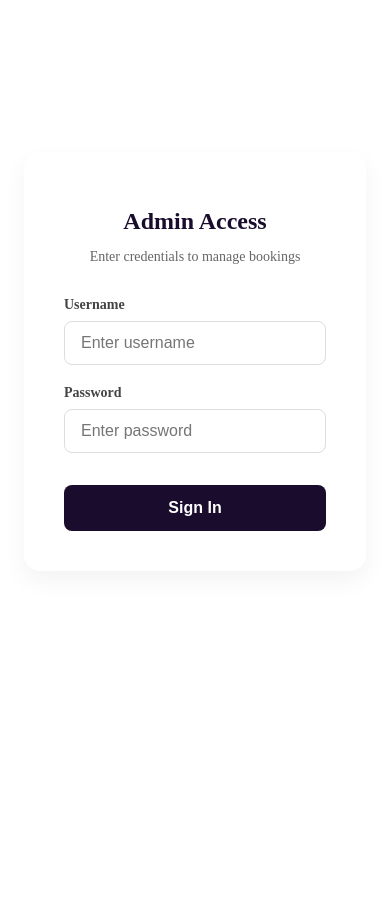
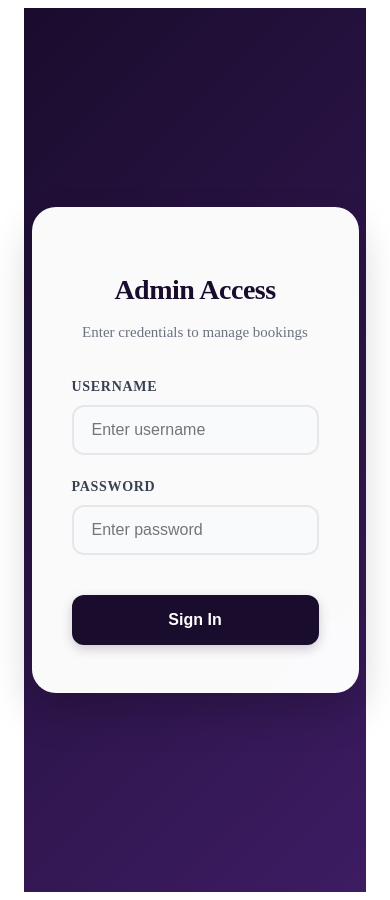
Before and after one commit to hunainhyder/appliedebooking, a React (Vite) app: page /login in a window 390 px wide. Before the commit the page ends 844 px from the top, so only its background shows below. Built offline with nearby package versions, Linux system fonts and the light colour scheme; no server answers.

Commit message:
Refined Admin and Login UI with premium glassmorphism designs and fully responsive layouts. Implemented interactive loading states and optimized mobile table behavior for a seamless management experience

```diff
--- a/src/App.jsx
+++ b/src/App.jsx
@@ -49,40 +49,65 @@ function App() {
 
 const styles = {
   nav: {
-    padding: '1.2rem 2rem',
-    backgroundColor: '#fff',
-    borderBottom: '1px solid #edf2f7',
+    padding: '1rem 2rem',
+    backgroundColor: 'rgba(255, 255, 255, 0.9)',
+    borderBottom: '1px solid #f3f4f6',
     marginBottom: '2rem',
     display: 'flex',
     justifyContent: 'space-between',
     alignItems: 'center',
-    boxShadow: '0 2px 4px rgba(0,0,0,0.02)'
+    boxShadow: '0 4px 6px -1px rgba(0, 0, 0, 0.05)',
+    backdropFilter: 'blur(10px)',
+    position: 'sticky',
+    top: 0,
+    zIndex: 100,
   },
   navLinks: {
     display: 'flex',
-    gap: '30px'
+    gap: '32px'
   },
   link: {
     color: '#1a0c2d',
     textDecoration: 'none',
-    fontWeight: '600',
-    fontSize: '15px'
+    fontWeight: '700',
+    fontSize: '14px',
+    textTransform: 'uppercase',
+    letterSpacing: '0.05em',
+    transition: 'color 0.2s',
+    display: 'flex',
+    alignItems: 'center',
+    gap: '8px'
   },
   logoutBtn: {
-    padding: '8px 16px',
-    backgroundColor: '#fef2f2',
-    color: '#dc2626',
-    border: '1px solid #fecaca',
-    borderRadius: '6px',
+    padding: '10px 20px',
+    backgroundColor: '#fff',
+    color: '#ef4444',
+    border: '2px solid #fee2e2',
+    borderRadius: '12px',
     cursor: 'pointer',
-    fontWeight: '600',
-    fontSize: '14px'
+    fontWeight: '700',
+    fontSize: '13px',
+    transition: 'all 0.2s',
+    textTransform: 'uppercase',
   },
   container: {
-    maxWidth: '1100px',
+    maxWidth: '1280px',
     margin: '0 auto',
-    padding: '1rem'
+    padding: '0 1rem'
   }
 };
 
+// CSS for navbar link hover
+const styleSheet = document.createElement("style");
+styleSheet.innerText = `
+  a:hover {
+    color: #4c1d95 !important;
+  }
+  button:hover {
+    background-color: #fef2f2 !important;
+    border-color: #fecaca !important;
+  }
+`;
+document.head.appendChild(styleSheet);
+
 export default App;
--- a/src/pages/Admin.jsx
+++ b/src/pages/Admin.jsx
@@ -67,27 +67,28 @@ export default function Admin() {
       )}
 
       <div style={styles.header}>
-        <h1 style={styles.title}>Admin Dashboard</h1>
-        <button onClick={loadData} style={styles.refreshBtn}>
+        <h1 className="admin-title" style={styles.title}>Admin Dashboard</h1>
+        <button className="admin-refresh-btn" onClick={loadData} style={styles.refreshBtn}>
           {loading ? "Loading..." : "🔄 Refresh Data"}
         </button>
       </div>
 
       <div style={styles.statsRow}>
-        <div style={styles.statCard}>
+        <div className="admin-stat-card" style={styles.statCard}>
           <span style={styles.statLabel}>Total Bookings</span>
-          <span style={styles.statValue}>{bookings.length}</span>
+          <span className="admin-stat-value" style={styles.statValue}>{bookings.length}</span>
         </div>
-        <div style={styles.statCard}>
+        <div className="admin-stat-card" style={styles.statCard}>
           <span style={styles.statLabel}>Total Revenue (Booked Only)</span>
-          <span style={styles.statValue}>Rs. {totalRevenue.toLocaleString()}</span>
+          <span className="admin-stat-value" style={styles.statValue}>Rs. {totalRevenue.toLocaleString()}</span>
         </div>
-        <div style={styles.statCard}>
+        <div className="admin-stat-card" style={styles.statCard}>
           <span style={styles.statLabel}>Ticket Price</span>
-          <span style={styles.statValue}>Rs. {ticketPrice}</span>
+          <span className="admin-stat-value" style={styles.statValue}>Rs. {ticketPrice}</span>
         </div>
       </div>
 
+      <div style={styles.tableWrapper}>
         <div style={styles.tableContainer}>
           <table style={styles.table}>
             <thead>
@@ -108,13 +109,14 @@ export default function Admin() {
                   const bTicketId = b["Ticket ID"] || b.ticketId;
                   return (
                     <tr key={bTicketId || index} style={index % 2 === 0 ? {} : styles.altRow}>
-                    <td style={styles.td}>{bTicketId?.substring(0, 8)}...</td>
+                      <td className="ticket-id-cell" style={styles.td}>{bTicketId?.substring(0, 12)}...</td>
                       <td style={styles.td}>{b.Timestamp || b.timestamp}</td>
                       <td style={styles.td}><strong>{b.Name || b.name}</strong></td>
                       <td style={styles.td}>{b.Email || b.email}</td>
                       <td style={styles.td}>{b.Phone || b.phone}</td>
                       <td style={styles.td}>
                         <select
+                          className="status-select"
                           style={styles.statusSelect(bStatus)}
                           value={bStatus}
                           onChange={(e) => handleStatusChange(bTicketId, bStatus, e.target.value)}
@@ -124,7 +126,15 @@ export default function Admin() {
                         </select>
                       </td>
                       <td style={styles.td}>
-                      <span style={{ color: b.Attendance === "TRUE" ? "#10b981" : "#ef4444", fontWeight: "600" }}>
+                        <span style={{
+                          color: b.Attendance === "TRUE" ? "#16a34a" : "#dc2626",
+                          fontWeight: "800",
+                          fontSize: "12px",
+                          backgroundColor: b.Attendance === "TRUE" ? "#f0fdf4" : "#fef2f2",
+                          padding: "4px 10px",
+                          borderRadius: "6px",
+                          textTransform: "uppercase"
+                        }}>
                           {b.Attendance === "TRUE" ? "PRESENT" : "ABSENT"}
                         </span>
                       </td>
@@ -133,13 +143,14 @@ export default function Admin() {
                 })
               ) : (
                 <tr>
-                <td colSpan="7" style={{ ...styles.td, textAlign: "center", padding: "40px" }}>
+                  <td colSpan="7" style={{ ...styles.td, textAlign: "center", padding: "60px" }}>
                     {loading ? "Fetching records..." : "No bookings found"}
                   </td>
                 </tr>
               )}
             </tbody>
           </table>
+        </div>
       </div>
     </div>
   );
@@ -152,130 +163,193 @@ const styles = {
     left: 0,
     right: 0,
     bottom: 0,
-    backgroundColor: "rgba(255,255,255,0.8)",
+    backgroundColor: "rgba(255,255,255,0.85)",
     zIndex: 1000,
     display: "flex",
     flexDirection: "column",
     alignItems: "center",
     justifyContent: "center",
-    backdropFilter: "blur(4px)"
+    backdropFilter: "blur(8px)"
   },
   overlayText: {
-    marginTop: "20px",
+    marginTop: "24px",
     color: "#1a0c2d",
-    fontWeight: "600",
-    fontSize: "18px"
+    fontWeight: "700",
+    fontSize: "20px"
   },
   loader: {
-    width: "48px",
-    height: "48px",
-    border: "5px solid #edf2f7",
+    width: "56px",
+    height: "56px",
+    border: "6px solid #f3f4f6",
     borderBottomColor: "#1a0c2d",
     borderRadius: "50%",
     animation: "rotation 1s linear infinite",
   },
   container: {
-    paddingBottom: "40px"
+    padding: "0 20px 60px",
+    maxWidth: "1200px",
+    margin: "0 auto",
   },
   header: {
     display: "flex",
     justifyContent: "space-between",
     alignItems: "center",
-    marginBottom: "30px"
+    marginBottom: "40px",
+    paddingTop: "20px",
+    gap: "20px",
+    flexWrap: "wrap",
   },
   title: {
-    fontSize: "28px",
-    fontWeight: "800",
+    fontSize: "32px",
+    fontWeight: "900",
     color: "#1a0c2d",
-    margin: 0
+    margin: 0,
+    letterSpacing: "-1px",
   },
   refreshBtn: {
-    padding: "10px 20px",
+    padding: "12px 24px",
     backgroundColor: "#fff",
-    border: "1px solid #ddd",
-    borderRadius: "8px",
+    border: "2px solid #e5e7eb",
+    borderRadius: "12px",
     cursor: "pointer",
-    fontWeight: "600"
+    fontWeight: "700",
+    fontSize: "15px",
+    color: "#374151",
+    transition: "all 0.3s ease",
+    display: "flex",
+    alignItems: "center",
+    gap: "8px",
   },
   statsRow: {
-    display: "flex",
-    gap: "20px",
-    marginBottom: "30px",
-    flexWrap: "wrap"
+    display: "grid",
+    gridTemplateColumns: "repeat(auto-fit, minmax(280px, 1fr))",
+    gap: "24px",
+    marginBottom: "48px",
   },
   statCard: {
-    flex: 1,
-    minWidth: "200px",
     backgroundColor: "#fff",
-    padding: "24px",
-    borderRadius: "12px",
-    boxShadow: "0 4px 6px rgba(0,0,0,0.02)",
-    border: "1px solid #edf2f7",
+    padding: "32px",
+    borderRadius: "24px",
+    boxShadow: "0 10px 15px -3px rgba(0, 0, 0, 0.05), 0 4px 6px -2px rgba(0, 0, 0, 0.05)",
+    border: "1px solid #f3f4f6",
     display: "flex",
     flexDirection: "column",
-    gap: "8px"
+    gap: "12px",
+    transition: "transform 0.3s ease",
   },
   statLabel: {
-    fontSize: "14px",
-    color: "#718096",
-    fontWeight: "600",
+    fontSize: "13px",
+    color: "#6b7280",
+    fontWeight: "800",
     textTransform: "uppercase",
-    letterSpacing: "0.05em"
+    letterSpacing: "0.1em"
   },
   statValue: {
-    fontSize: "24px",
-    color: "#1a202c",
-    fontWeight: "800"
+    fontSize: "32px",
+    color: "#1a0c2d",
+    fontWeight: "900"
+  },
+  tableWrapper: {
+    width: "100%",
+    overflowX: "auto",
+    borderRadius: "24px",
+    boxShadow: "0 20px 25px -5px rgba(0, 0, 0, 0.05), 0 10px 10px -5px rgba(0, 0, 0, 0.04)",
+    backgroundColor: "#fff",
+    border: "1px solid #f3f4f6",
   },
   tableContainer: {
-    backgroundColor: "#fff",
-    borderRadius: "12px",
-    overflow: "hidden",
-    boxShadow: "0 4px 6px rgba(0,0,0,0.02)",
-    border: "1px solid #edf2f7"
+    minWidth: "100%", // Ensures it takes full width of scroll container
   },
   table: {
     width: "100%",
-    borderCollapse: "collapse",
-    textAlign: "left"
+    borderCollapse: "separate",
+    borderSpacing: 0,
+    textAlign: "left",
   },
   th: {
-    padding: "16px 20px",
-    backgroundColor: "#f8fafc",
-    borderBottom: "1px solid #edf2f7",
-    fontSize: "13px",
-    fontWeight: "700",
-    color: "#4a5568",
-    textTransform: "uppercase"
+    padding: "20px 24px",
+    backgroundColor: "#f9fafb",
+    borderBottom: "2px solid #f3f4f6",
+    fontSize: "12px",
+    fontWeight: "800",
+    color: "#4b5563",
+    textTransform: "uppercase",
+    whiteSpace: "nowrap",
+    letterSpacing: "0.05em",
   },
   td: {
-    padding: "16px 20px",
-    fontSize: "14px",
-    color: "#2d3748",
-    borderBottom: "1px solid #f1f5f9"
+    padding: "20px 24px",
+    fontSize: "15px",
+    color: "#111827",
+    borderBottom: "1px solid #f3f4f6",
+    verticalAlign: "middle",
   },
   altRow: {
-    backgroundColor: "#fdfdfd"
+    backgroundColor: "#fcfcfc"
   },
   statusSelect: (status) => ({
-    padding: "4px 10px",
-    borderRadius: "20px",
+    padding: "6px 14px",
+    borderRadius: "9999px",
     fontSize: "12px",
-    fontWeight: "700",
-    border: "1px solid #edf2f7",
+    fontWeight: "800",
+    border: "none",
     cursor: "pointer",
-    backgroundColor: status === "Booked" ? "#e0f2fe" : "#fee2e2",
-    color: status === "Booked" ? "#0369a1" : "#dc2626",
-    outline: "none"
+    backgroundColor: status === "Booked" ? "#dcfce7" : "#fee2e2",
+    color: status === "Booked" ? "#166534" : "#991b1b",
+    outline: "none",
+    transition: "all 0.2s ease",
+    textTransform: "uppercase",
   })
 };
 
-// Global styles for animation
+// Global styles for animation and responsiveness
 const styleSheet = document.createElement("style");
 styleSheet.innerText = `
   @keyframes rotation {
     0% { transform: rotate(0deg); }
     100% { transform: rotate(360deg); }
   }
+
+  .admin-refresh-btn:hover {
+    border-color: #1a0c2d !important;
+    color: #1a0c2d !important;
+    transform: translateY(-2px);
+  }
+
+  /* Custom Scrollbar for Table */
+  div::-webkit-scrollbar {
+    height: 8px;
+  }
+  div::-webkit-scrollbar-track {
+    background: #f1f1f1;
+    border-radius: 10px;
+  }
+  div::-webkit-scrollbar-thumb {
+    background: #d1d5db;
+    border-radius: 10px;
+  }
+  div::-webkit-scrollbar-thumb:hover {
+    background: #9ca3af;
+  }
+
+  /* Responsive Stats */
+  @media (max-width: 640px) {
+    .admin-title {
+      font-size: 24px !important;
+    }
+    .admin-stat-card {
+      padding: 20px !important;
+    }
+    .admin-stat-value {
+      font-size: 24px !important;
+    }
+  }
+
+  /* Table Cell Styling */
+  .ticket-id-cell {
+    font-family: monospace;
+    color: #6b7280;
+    font-size: 13px;
+  }
 `;
 document.head.appendChild(styleSheet);
--- a/src/pages/Login.jsx
+++ b/src/pages/Login.jsx
@@ -68,71 +68,104 @@ const styles = {
     display: "flex",
     justifyContent: "center",
     alignItems: "center",
-    minHeight: "80vh",
+    minHeight: "100vh",
+    background: "linear-gradient(135deg, #1a0c2d 0%, #3d1c63 100%)",
+    padding: "20px",
   },
   card: {
     width: "100%",
-    maxWidth: "400px",
-    padding: "40px",
-    borderRadius: "16px",
-    backgroundColor: "#ffffff",
-    boxShadow: "0 10px 25px rgba(0,0,0,0.05)",
+    maxWidth: "420px",
+    padding: "48px 40px",
+    borderRadius: "24px",
+    backgroundColor: "rgba(255, 255, 255, 0.98)",
+    boxShadow: "0 20px 40px rgba(0,0,0,0.2)",
     textAlign: "center",
+    backdropFilter: "blur(10px)",
   },
   title: {
-    fontSize: "24px",
-    fontWeight: "700",
+    fontSize: "28px",
+    fontWeight: "800",
     color: "#1a0c2d",
-    marginBottom: "8px",
+    marginBottom: "12px",
+    letterSpacing: "-0.5px",
   },
   subtitle: {
-    fontSize: "14px",
-    color: "#666",
-    marginBottom: "32px",
+    fontSize: "15px",
+    color: "#6b7280",
+    marginBottom: "36px",
+    lineHeight: "1.5",
   },
   form: {
     display: "flex",
     flexDirection: "column",
-    gap: "20px",
+    gap: "24px",
     textAlign: "left",
   },
   inputGroup: {
     display: "flex",
     flexDirection: "column",
-    gap: "8px",
+    gap: "10px",
   },
   label: {
     fontSize: "14px",
-    fontWeight: "600",
-    color: "#444",
+    fontWeight: "700",
+    color: "#374151",
+    textTransform: "uppercase",
+    letterSpacing: "0.05em",
   },
   input: {
-    padding: "12px 16px",
+    padding: "14px 18px",
     fontSize: "16px",
-    borderRadius: "8px",
-    border: "1px solid #ddd",
+    borderRadius: "12px",
+    border: "2px solid #e5e7eb",
     outline: "none",
-    transition: "border-color 0.2s",
+    transition: "all 0.3s ease",
+    backgroundColor: "#f9fafb",
   },
   button: {
-    marginTop: "12px",
-    padding: "14px",
+    marginTop: "16px",
+    padding: "16px",
     fontSize: "16px",
-    fontWeight: "700",
+    fontWeight: "800",
     color: "#fff",
     backgroundColor: "#1a0c2d",
     border: "none",
-    borderRadius: "8px",
+    borderRadius: "12px",
     cursor: "pointer",
-    transition: "opacity 0.2s",
+    transition: "transform 0.2s, box-shadow 0.2s, background-color 0.2s",
+    boxShadow: "0 4px 12px rgba(26, 12, 45, 0.2)",
   },
   error: {
-    backgroundColor: "#fff1f0",
-    border: "1px solid #ffa39e",
-    color: "#f5222d",
-    padding: "10px",
-    borderRadius: "8px",
+    backgroundColor: "#fef2f2",
+    border: "1px solid #fee2e2",
+    color: "#dc2626",
+    padding: "12px 16px",
+    borderRadius: "12px",
     fontSize: "14px",
-    marginBottom: "20px",
+    fontWeight: "600",
+    marginBottom: "24px",
+    display: "flex",
+    alignItems: "center",
+    justifyContent: "center",
+    gap: "8px",
   },
 };
+
+// CSS for input focus and button hover
+const styleSheet = document.createElement("style");
+styleSheet.innerText = `
+  input:focus {
+    border-color: #1a0c2d !important;
+    background-color: #fff !important;
+    box-shadow: 0 0 0 4px rgba(26, 12, 45, 0.1);
+  }
+  button:hover {
+    background-color: #2d164d !important;
+    transform: translateY(-2px);
+    box-shadow: 0 6px 15px rgba(26, 12, 45, 0.25);
+  }
+  button:active {
+    transform: translateY(0);
+  }
+`;
+document.head.appendChild(styleSheet);
```
Lines whose indentation alone changed are shown as unchanged.
